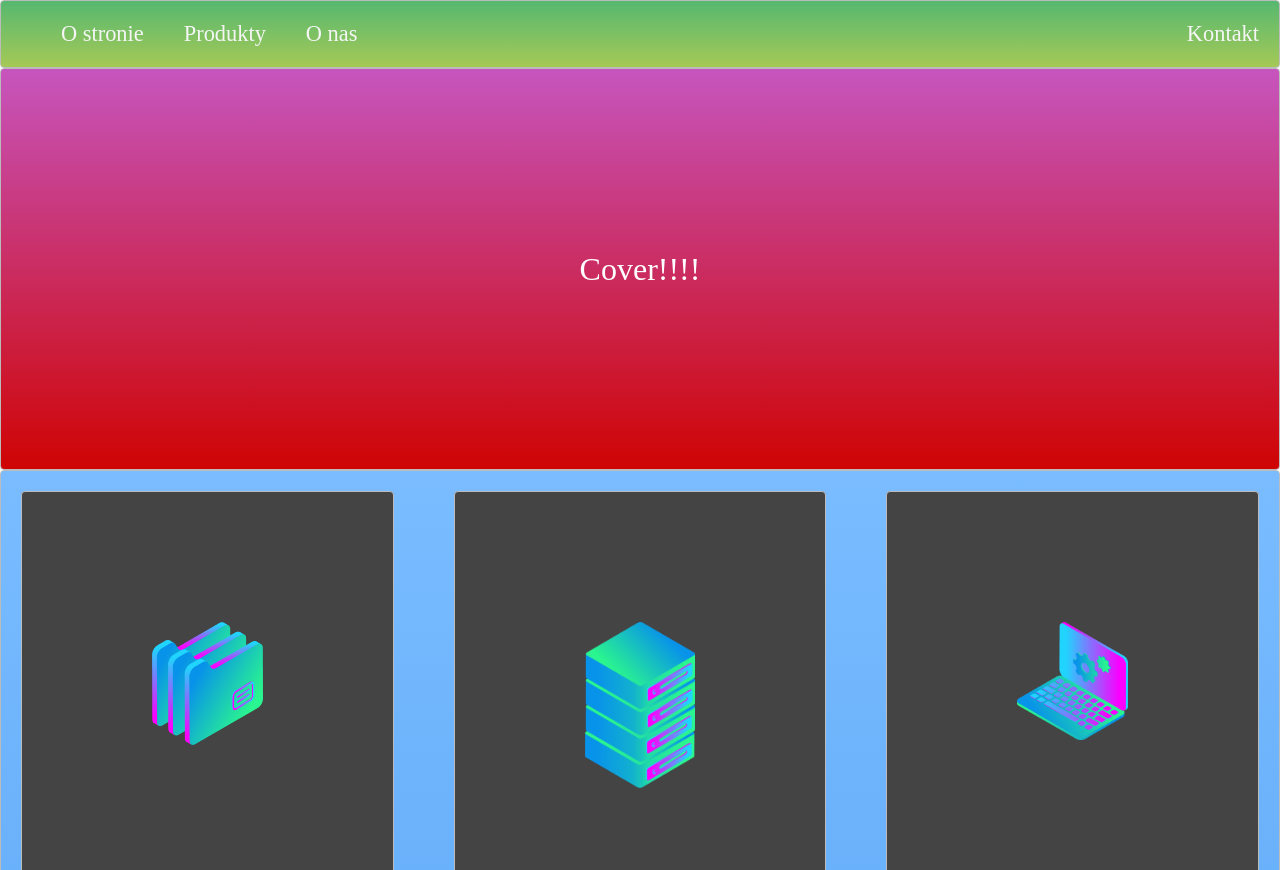
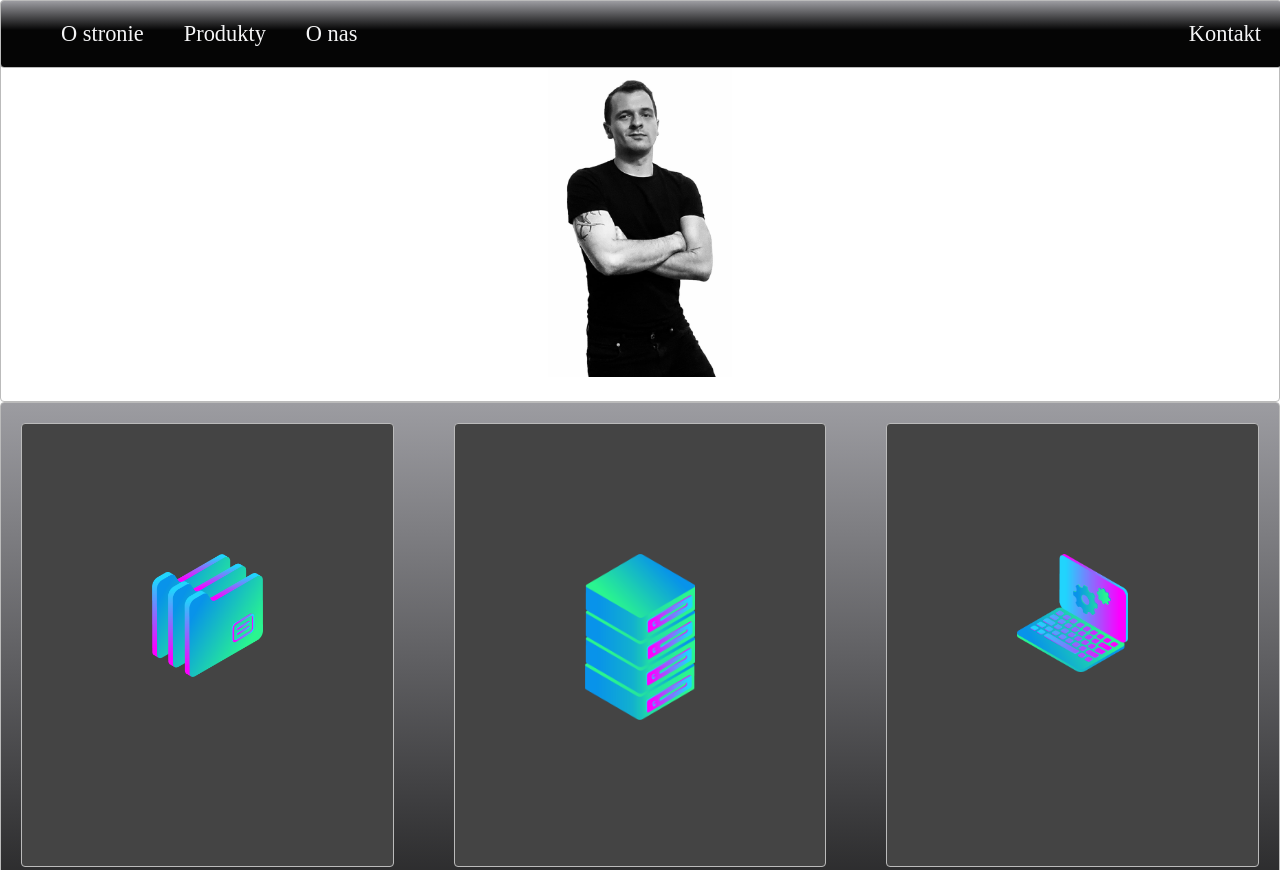
Before and after one commit to Khalimowski/khalimowski.github.io, a plain HTML site: page index.html in a window 1280 px wide. Shown: the top 870 px of the page. Drawn offline with Linux system fonts and the light colour scheme.

Commit message:
Layout Changed

```diff
--- a/index.html
+++ b/index.html
@@ -5,7 +5,7 @@
   <link rel="stylesheet" type="text/css" href="./style.css">
 </head>
 <body>
-  <nav class="zone green">
+  <nav class="zone black sticky">
   	<ul class="main-nav">
   		<li><a href="">O stronie</a></li>
   		<li><a href="">Produkty</a></li>
@@ -13,8 +13,8 @@
   		<li class="push"><a href="">Kontakt</a></li>
   	</ul>
   </nav>
-  <div class="container zone red">Cover!!!!</div>
-  <div class="zone blue grid-wrapper">
+  <div class="container zone"><img class="cover" src="./img/jam.jpg"></div>
+  <div class="zone black grid-wrapper">
     <div class="box zone"><img src="./img/files_2.png"></div>
     <div class="box zone"><img src="./img/server_2_2.png"></div>
     <div class="box zone"><img src="./img/monitor_settings_2.png"></div>
@@ -25,6 +25,6 @@
     <div class="box zone"><img src="./img/server_safe_2.png"></div>
   </div>
 
-  <footer class="zone yellow">Powoli powoli</footer>
+  <footer class="zone black">Powoli powoli</footer>
 </body>
 </html>
--- a/style.css
+++ b/style.css
@@ -1,5 +1,6 @@
 body {
     margin: auto 0;
+    font-family:'Times New Roman', Times, serif;
 }
 .zone {
    /* padding:30px 50px;
@@ -28,7 +29,20 @@ body {
     box-shadow:rgba(0,0,0,0.8) 0px 5px 15px, inset rgba(0,0,0,0.15) 0px -10px 20px;
 }
 
+.box:hover {
+    -webkit-transform:rotate(-7deg);
+    -moz-box-transform:rotate(-7deg);
+    -o-box-transform:rotate(-7deg);
+    transform:rotate(-7deg):;
+}
+
 /* NAV */
+.sticky {
+    position: fixed;
+    top: 0;
+    width: 100%;
+}
+
 .main-nav {
     display: flex;
     list-style: none;
@@ -55,6 +69,12 @@ a {
     align-items: center;
     justify-content: center;
     height: 50vh;
+    background-color: white;
+}
+
+.cover {
+    width: 22rem;
+
 }
 
 /* Grid*/
@@ -130,3 +150,16 @@ footer {
     background: -ms-linear-gradient(top, #7abcff 0%,#60abf8 44%,#4096ee 100%); /* IE10+ */
     background: linear-gradient(top, #7abcff 0%,#60abf8 44%,#4096ee 100%); /* W3C */
 }
+
+/***********************************************************************
+ *  Black Background
+ **********************************************************************/
+ .black{
+    background: #000000; /* Old browsers */
+    background: -moz-linear-gradient(top, #9c9ca1 0%, #050505 44%, #000000 100%); /* FF3.6+ */
+    background: -webkit-gradient(linear, left top, left bottom, color-stop(0%,#050505), color-stop(44%,#60abf8), color-stop(100%,#4096ee)); /* Chrome,Safari4+ */
+    background: -webkit-linear-gradient(top, #9c9ca1 0%,#050505 44%,#050505 100%); /* Chrome10+,Safari5.1+ */
+    background: -o-linear-gradient(top, #9c9ca1 0%,#050505 44%,#050505 100%); /* Opera 11.10+ */
+    background: -ms-linear-gradient(top, #9c9ca1 0%,#050505 44%,#050505 100%); /* IE10+ */
+    background: linear-gradient(top, #9c9ca1 0%,#050505 44%,#050505 100%); /* W3C */
+}
```
Also changed, not shown: img/jam.jpg (added).
